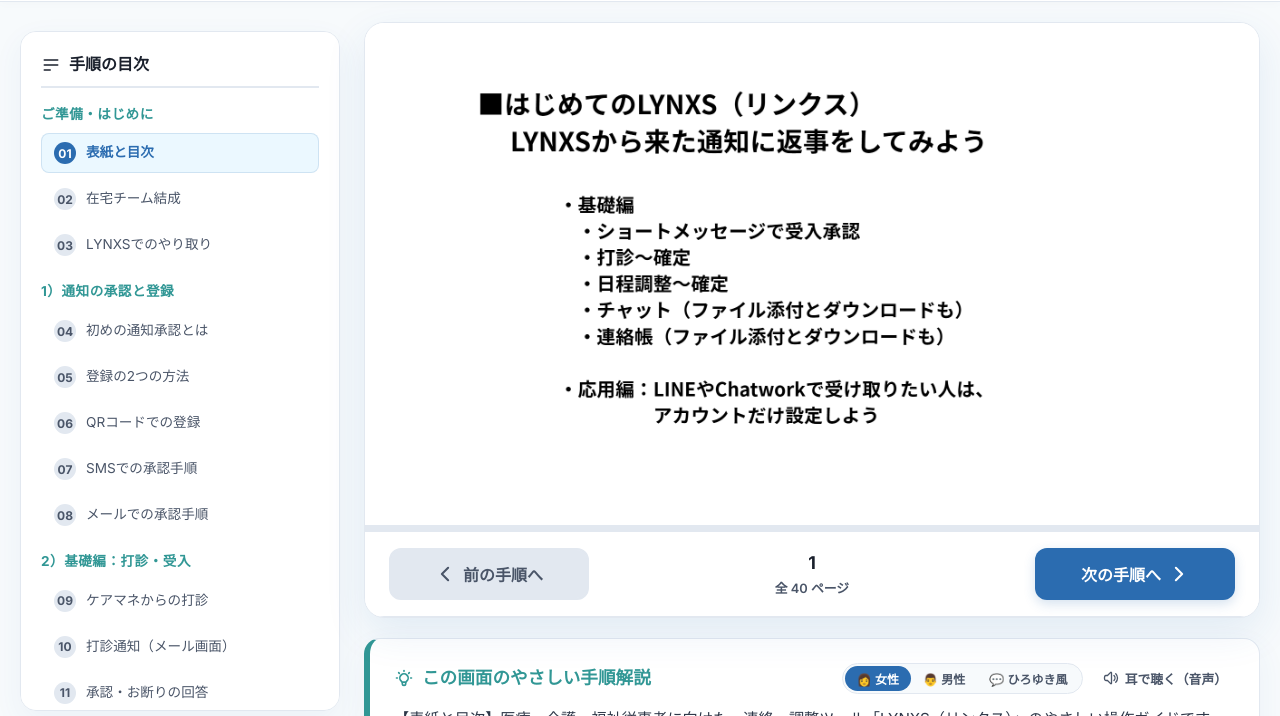
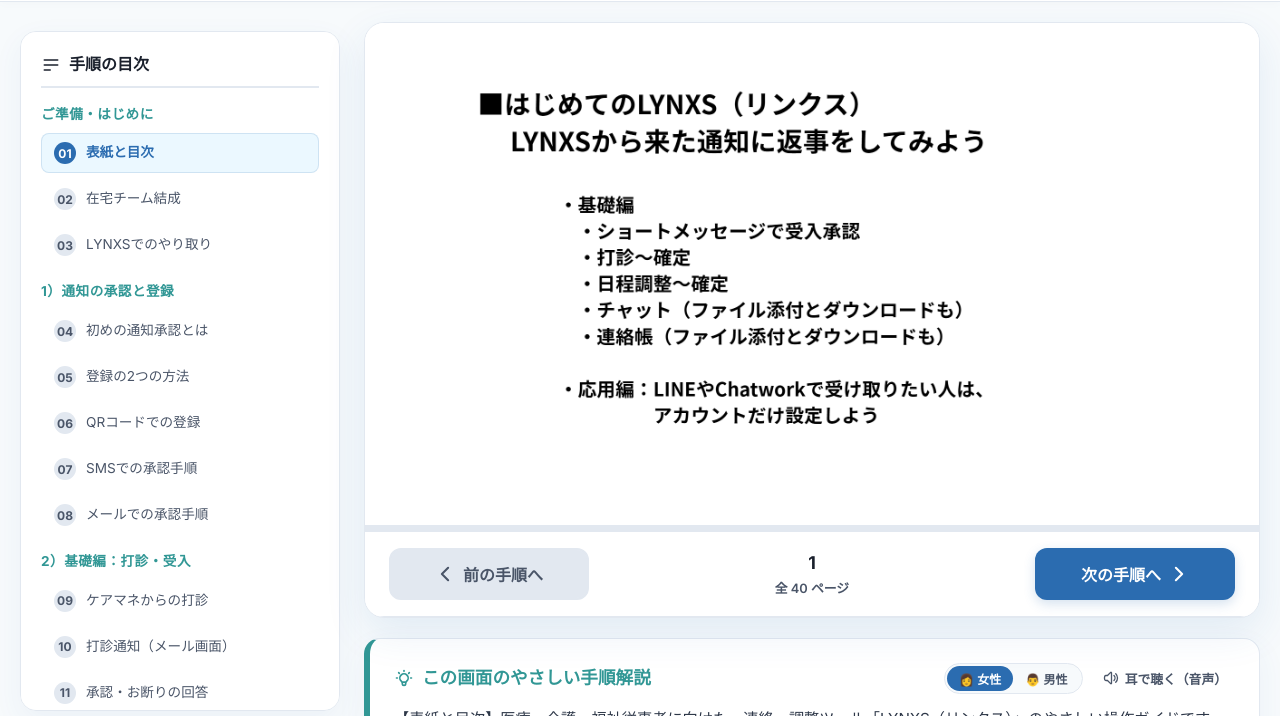
Before and after one commit to kobai1115-maker/LYNXS_Guide, a plain HTML site: page 20260518_LYNXS_Family_Guide.html in a window 1280 px wide. Shown: the part 69-785 px from the top of the page. Drawn offline with Linux system fonts and the light colour scheme.

Commit message:
Comment out Hiroyuki voice option from the UI to keep the guide official and professional

```diff
--- a/20260518_LYNXS_Family_Guide.html
+++ b/20260518_LYNXS_Family_Guide.html
@@ -854,7 +854,8 @@
                         <div class="voice-selector">
                             <button id="voiceFemale" class="btn-voice-select active" onclick="setVoiceGender('female')">👩 女性</button>
                             <button id="voiceMale" class="btn-voice-select" onclick="setVoiceGender('male')">👨 男性</button>
-                            <button id="voiceHiroyuki" class="btn-voice-select" onclick="setVoiceGender('hiroyuki')">💬 ひろゆき風</button>
+                            <!-- 会話でNGとなったため、ひろゆき風ボタンはいったん非表示（コメントアウト）にしています -->
+                            <!-- <button id="voiceHiroyuki" class="btn-voice-select" onclick="setVoiceGender('hiroyuki')">💬 ひろゆき風</button> -->
                         </div>
                         <button class="btn-tts" onclick="speakText()" aria-label="説明文を音声で聴く" title="説明文を自動音声で読み上げます">
                             <svg width="16" height="16" fill="none" stroke="currentColor" stroke-width="2" viewBox="0 0 24 24" xmlns="http://www.w3.org/2000/svg">
```
Also changed, not shown: index.html (+2 -1 lines).
